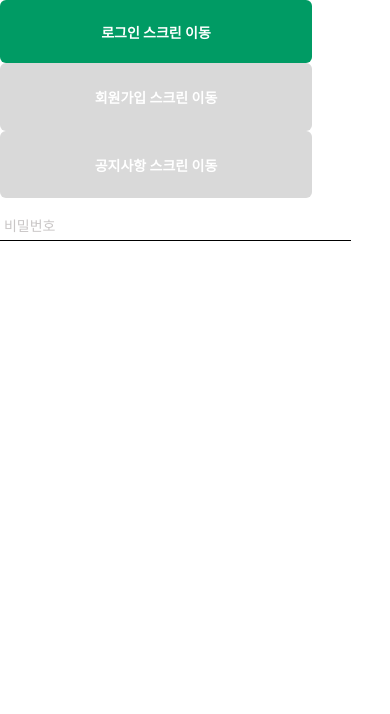
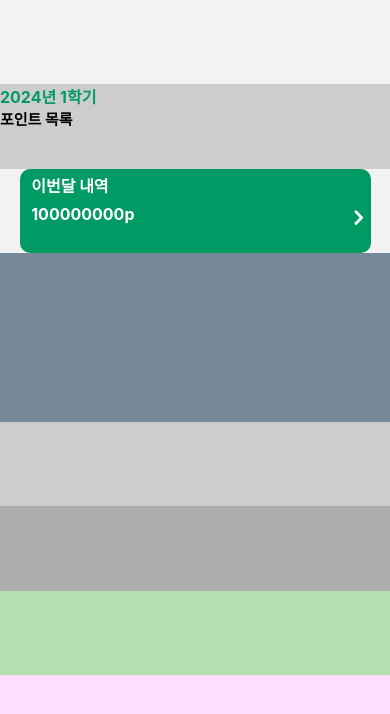
Before and after one commit to PTU-Graduate/Ryu_Front, a React Native app: screen /PointScreen in a window 390 px wide. Shown: the top 714 px of the page. Built offline with nearby package versions, Linux system fonts and the light colour scheme; no server answers.

Commit message:
feat/ 솔선수범 화면분활
솔선수범 화면 분활 및 컴포넌트 초기 제작

```diff
--- a/src/navigations/StackNavigator.tsx
+++ b/src/navigations/StackNavigator.tsx
@@ -15,6 +15,7 @@ import Home from '../screens/homeScreen/Home';
 import BottomTabNavigations from './BottomTabNavigations';
 import DrawerNavigation from './Drawer';
 import Notice from '../screens/NoticeScreen/Notice';
+import PointScreen from '../screens/PointScreen.tsx';
 
 type RootStackParamList = {
   Ex1: undefined;
@@ -31,6 +32,7 @@ type RootStackParamList = {
   BottomTabNavigations: undefined;
   DrawerNavigation: undefined;
   Notice: undefined;
+  PointScreen: undefined;
 };
 
 export type ScreenProps = {
@@ -53,6 +55,7 @@ const StackNavigator = () => {
       <Stack.Screen name="RegiID" component={RegiID} />
       <Stack.Screen name="RegiPass" component={RegiPass} />
       <Stack.Screen name="Home" component={Home} />
+      <Stack.Screen name="PointScreen" component={PointScreen} />
       <Stack.Screen
         name="BottomTabNavigations"
         component={BottomTabNavigations}
--- a/src/screens/Ex1.tsx
+++ b/src/screens/Ex1.tsx
@@ -21,6 +21,10 @@ const Ex1: React.FC<ScreenProps> = ({navigation}) => {
         text="공지사항 스크린 이동"
         onPress={() => navigation.navigate('Notice')}
       />
+      <SignLogGrayButton
+        text="안정연의 작업공간"
+        onPress={() => navigation.navigate('PointScreen')}
+      />
       <SignLogInput text="비밀번호" />
     </AllBackground>
   );
--- /dev/null
+++ b/src/screens/PointScreen.tsx
@@ -0,0 +1,66 @@
+import {View, Text} from 'react-native';
+import React from 'react';
+import AllTextStyles from '../styles/AllSrcStyles/AllTextStyles';
+import {SafeAreaView} from 'react-native-safe-area-context';
+import Icon from 'react-native-vector-icons/Entypo';
+import {deviceHeight, deviceWidth} from '../utils/DeviceUtils';
+import AllBackgroundStyles from '../styles/AllSrcStyles/AllBackgroundStyles';
+const PointScreen = () => {
+  return (
+    <SafeAreaView style={{flex: 1}}>
+      <View style={{flex: 1}}></View>
+      <View style={{flex: 1, backgroundColor: '#cdcdcd'}}>
+        <Text style={[AllTextStyles.SemiBold16, {color: '#009b64'}]}>
+          2024년 1학기
+        </Text>
+        <Text style={AllTextStyles.SemiBold15}>포인트 목록</Text>
+      </View>
+      <View
+        style={{
+          flex: 1,
+          backgroundColor: '#009b64',
+          width: deviceWidth * 0.9,
+          marginLeft: deviceWidth * 0.05,
+          borderRadius: 10,
+        }}>
+        <View style={{}}>
+          <Text
+            style={[
+              AllTextStyles.SemiBold16,
+              {
+                color: '#ffffff',
+                marginLeft: deviceWidth * 0.03,
+                lineHeight: 35,
+              },
+            ]}>
+            이번달 내역
+          </Text>
+          <View
+            style={{
+              flexDirection: 'row',
+              justifyContent: 'space-between',
+              marginLeft: deviceWidth * 0.03,
+            }}>
+            <Text style={[AllTextStyles.SemiBold16, {color: '#ffffff'}]}>
+              100000000p{' '}
+            </Text>
+            <Icon
+              style={{
+                color: '#ffffff',
+              }}
+              name="chevron-right"
+              size={25}
+            />
+          </View>
+        </View>
+      </View>
+
+      <View style={{flex: 2, backgroundColor: '#789'}}></View>
+      <View style={{flex: 1, backgroundColor: '#CDCDCD'}}></View>
+      <View style={{flex: 1, backgroundColor: '#ADADAD'}}></View>
+      <View style={{flex: 1, backgroundColor: '#adad'}}></View>
+      <View style={{flex: 2, backgroundColor: '#fdf'}}></View>
+    </SafeAreaView>
+  );
+};
+export default PointScreen;
--- a/src/styles/AllSrcStyles/AllTextStyles.tsx
+++ b/src/styles/AllSrcStyles/AllTextStyles.tsx
@@ -16,6 +16,10 @@ export default StyleSheet.create({
     fontSize: 14,
   },
 
+  SemiBold12: {
+    fontWeight: 'bold',
+    fontSize: 12,
+  },
   SemiBold13: {
     fontWeight: 'bold',
     fontSize: 13,
@@ -24,6 +28,10 @@ export default StyleSheet.create({
   SemiBold14: {
     fontWeight: 'bold',
     fontSize: 14,
+  },
+  SemiBold15: {
+    fontWeight: 'bold',
+    fontSize: 15,
   },
 
   SemiBold16: {
```
